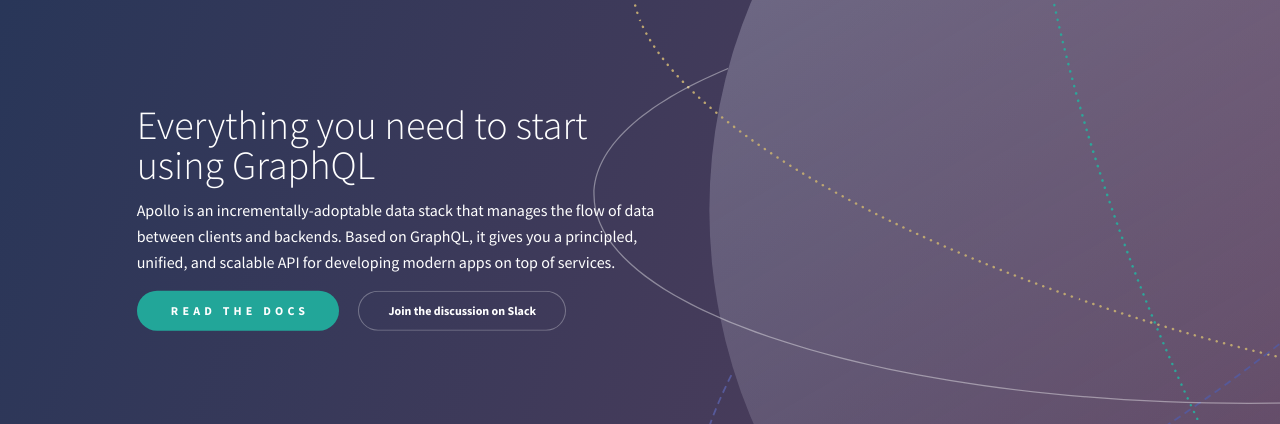
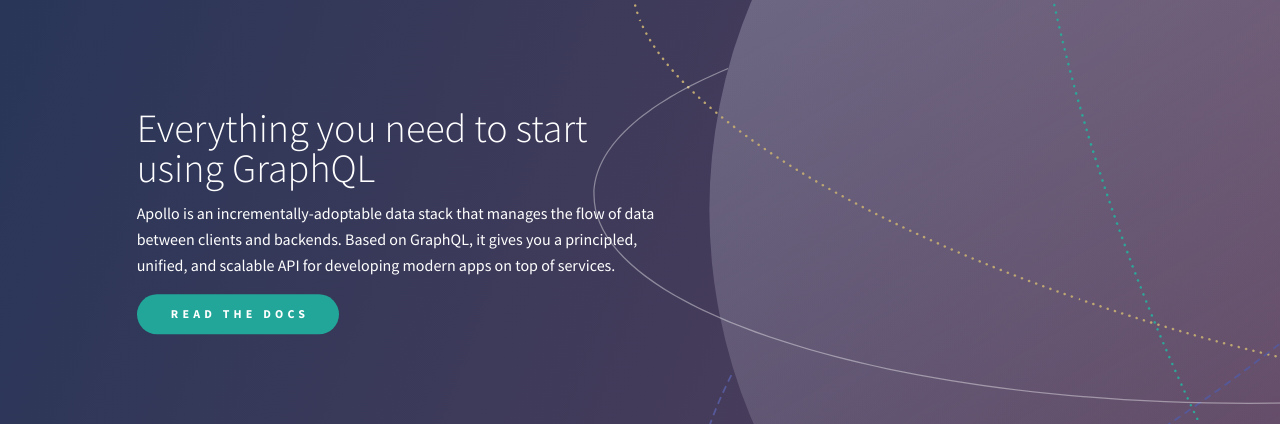
Before and after one commit to zartan666/dev.apollodata.com, a Jekyll site: the page built from index.html, in a window 1280 px wide. Shown: the part 463-887 px from the top of the page. Built offline with Jekyll 4.4.1, drawn with Linux system fonts in a browser that asks for light colours; nearby versions of some CDN libraries; some web fonts are replaced; comment, search, counter and statistics services are not loaded; a style sheet for code colours, icons or effects is not loaded.

Commit message:
Remove join slack CTA

```diff
--- a/index.html
+++ b/index.html
@@ -11,7 +11,6 @@ description: Apollo is an incrementally-adoptable GraphQL data stack that gives
       <h1>Apollo is an incrementally-adoptable data stack that manages the flow of data between clients and backends.</h1> Based on GraphQL, it gives you a principled, unified, and scalable API for developing modern apps on top of services.
     </div>
     <a class="btn primary round" href="{{ site.url_docs }}">Read the docs</a>
-    <a class="btn inverse round js-join-slack" href="#">Join the discussion on Slack</a>
   </div>
 </header>
 
```
